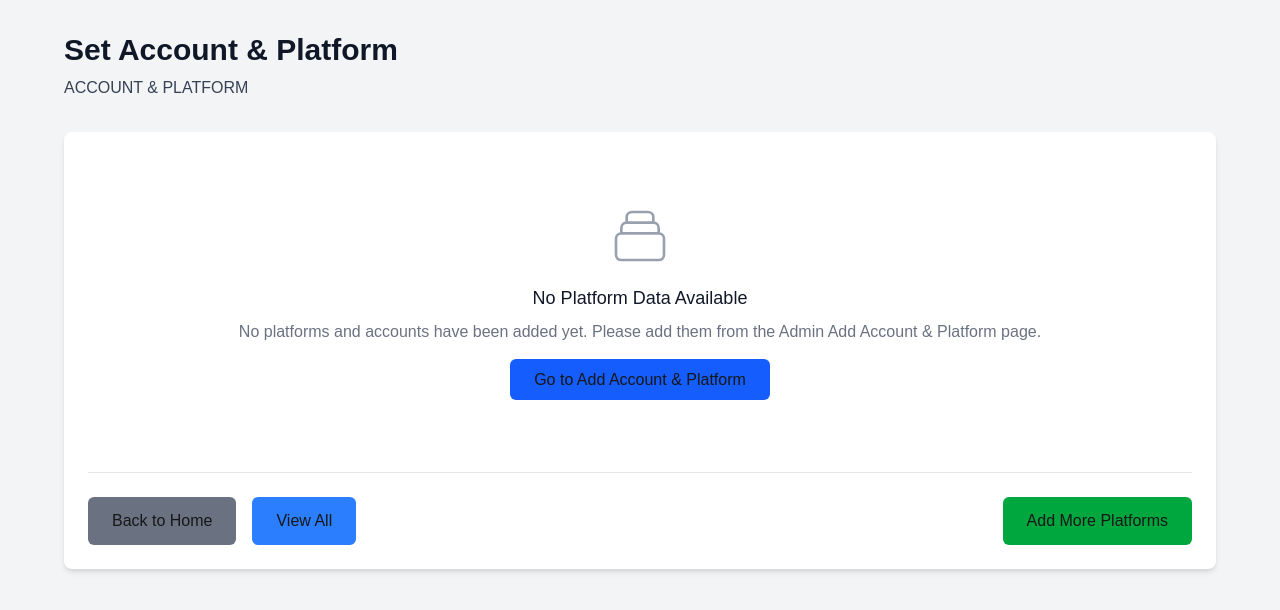
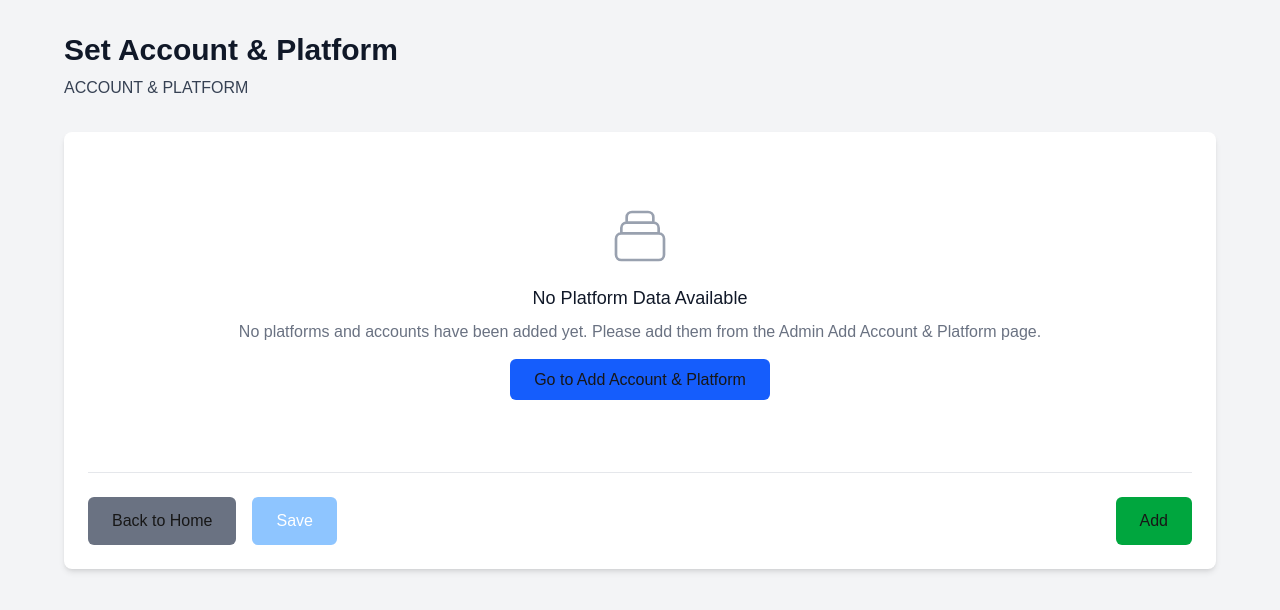
Before and after one commit to JagadeeshVajrapu/bulk-messaging-system, a Next.js app: page /admin/set-account-platform in a window 1280 px wide. Shown: the top 610 px of the page. Built offline with nearby package versions, Linux system fonts and the light colour scheme.

Commit message:
Initial project code

```diff
--- a/src/app/admin/add-account-platform/page.tsx
+++ b/src/app/admin/add-account-platform/page.tsx
@@ -1,12 +1,12 @@
 'use client';
 
-import React, { useState } from 'react';
+import React, { useEffect, useState } from 'react';
 import Link from 'next/link';
 import { usePlatform } from '../../context/PlatformContext';
 import { v4 as uuidv4 } from 'uuid';
 
 export default function AddAccountPlatform() {
-  const { platforms, addAccount, addPlatform, linkAccountPlatform, addPlatformAccountPair } = usePlatform();
+  const { platforms, addAccount, addPlatform, linkAccountPlatform, addPlatformAccountPair, getPlatformAccountPairs } = usePlatform();
 
   // Search state
   const [searchQuery, setSearchQuery] = useState('');
@@ -19,6 +19,33 @@ export default function AddAccountPlatform() {
 
   // Modal state for adding new platform
   const [showPlatformModal, setShowPlatformModal] = useState(false);
+
+  // Pre-populate with previously saved platform-account pairs
+  useEffect(() => {
+    const pairs = getPlatformAccountPairs();
+    if (!pairs || pairs.length === 0) return;
+
+    // Map platform name -> platform id
+    const nameToId = new Map<string, string>();
+    platforms.forEach(p => nameToId.set(p.name, p.id));
+
+    const next: { [platformId: string]: { id: string; address: string }[] } = {};
+    pairs.forEach(pair => {
+      const platformId = nameToId.get(pair.platformName);
+      if (!platformId) return;
+      if (!next[platformId]) next[platformId] = [];
+      // Avoid duplicate addresses in the list
+      const exists = next[platformId].some(a => a.address === pair.accountAddress);
+      if (!exists) {
+        next[platformId].push({ id: uuidv4(), address: pair.accountAddress });
+      }
+    });
+
+    if (Object.keys(next).length > 0) {
+      setPlatformAccounts(next);
+      setShowPlatforms(true);
+    }
+  }, [platforms, getPlatformAccountPairs]);
 
   // Predefined platform list for the popup
   const predefinedPlatforms = [
--- a/src/app/admin/set-account-platform/page.tsx
+++ b/src/app/admin/set-account-platform/page.tsx
@@ -225,6 +225,25 @@ export default function SetAccountPlatform() {
     return connectedAccounts;
   };
 
+  const canSave = groupedData.length > 0 && groupedData.every(group => !!getSelectedAccountForPlatform(group.platformName));
+
+  const handleSaveSelections = () => {
+    // Require a selection for each listed platform
+    if (!canSave) {
+      alert('Please select an account address for each platform before saving.');
+      return;
+    }
+
+    // Persist finalized selections with a separate key
+    const payload = {
+      selections: selectedAccounts,
+      savedAt: new Date().toISOString()
+    };
+    localStorage.setItem('savedSetAccountPlatformSelections', JSON.stringify(payload));
+
+    alert('✅ Account selections saved successfully for Set Account & Platform.');
+  };
+
   const handleDataExtraction = async (platformName: string) => {
     const connectedAccount = getConnectedAccountForPlatform(platformName);
 
@@ -426,12 +445,14 @@ export default function SetAccountPlatform() {
               >
                 Back to Home
               </Link>
-              <Link
-                href="/admin/view-account-platform"
-                className="px-6 py-3 bg-blue-500 text-white rounded-md hover:bg-blue-600 focus:outline-none focus:ring-2 focus:ring-blue-500 focus:ring-offset-2 transition-all duration-200"
+              <button
+                type="button"
+                onClick={handleSaveSelections}
+                disabled={!canSave}
+                className={`px-6 py-3 rounded-md focus:outline-none focus:ring-2 focus:ring-blue-500 focus:ring-offset-2 transition-all duration-200 ${canSave ? 'bg-blue-600 text-white hover:bg-blue-700' : 'bg-blue-300 text-white cursor-not-allowed'}`}
               >
-                View All
-              </Link>
+                Save
+              </button>
             </div>
 
             <div className="flex space-x-4">
@@ -439,7 +460,7 @@ export default function SetAccountPlatform() {
                 href="/admin/add-account-platform"
                 className="px-6 py-3 bg-green-600 text-white rounded-md hover:bg-green-700 focus:outline-none focus:ring-2 focus:ring-green-500 focus:ring-offset-2 transition-all duration-200"
               >
-                Add More Platforms
+                Add
               </Link>
             </div>
           </div>
```
